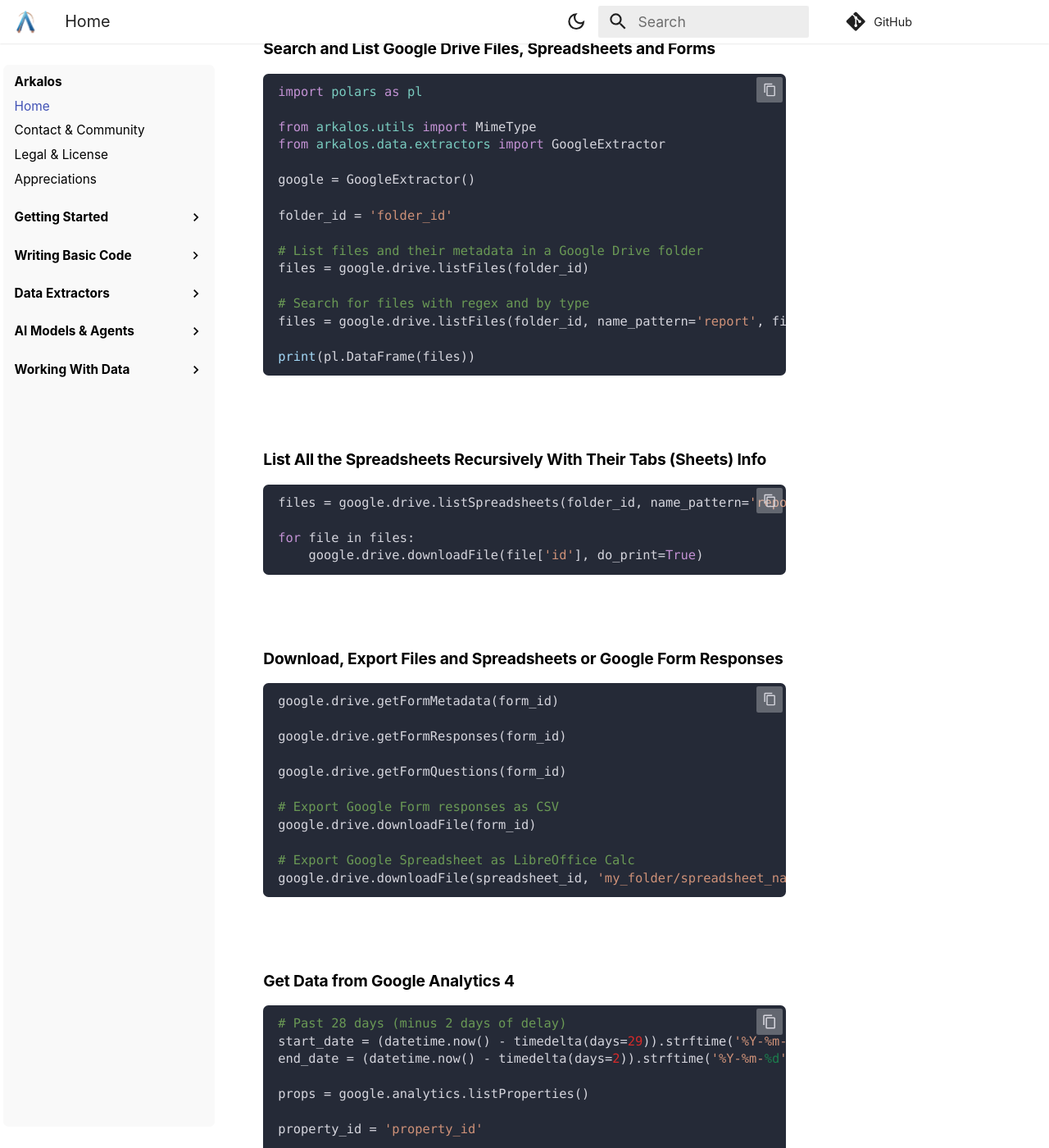
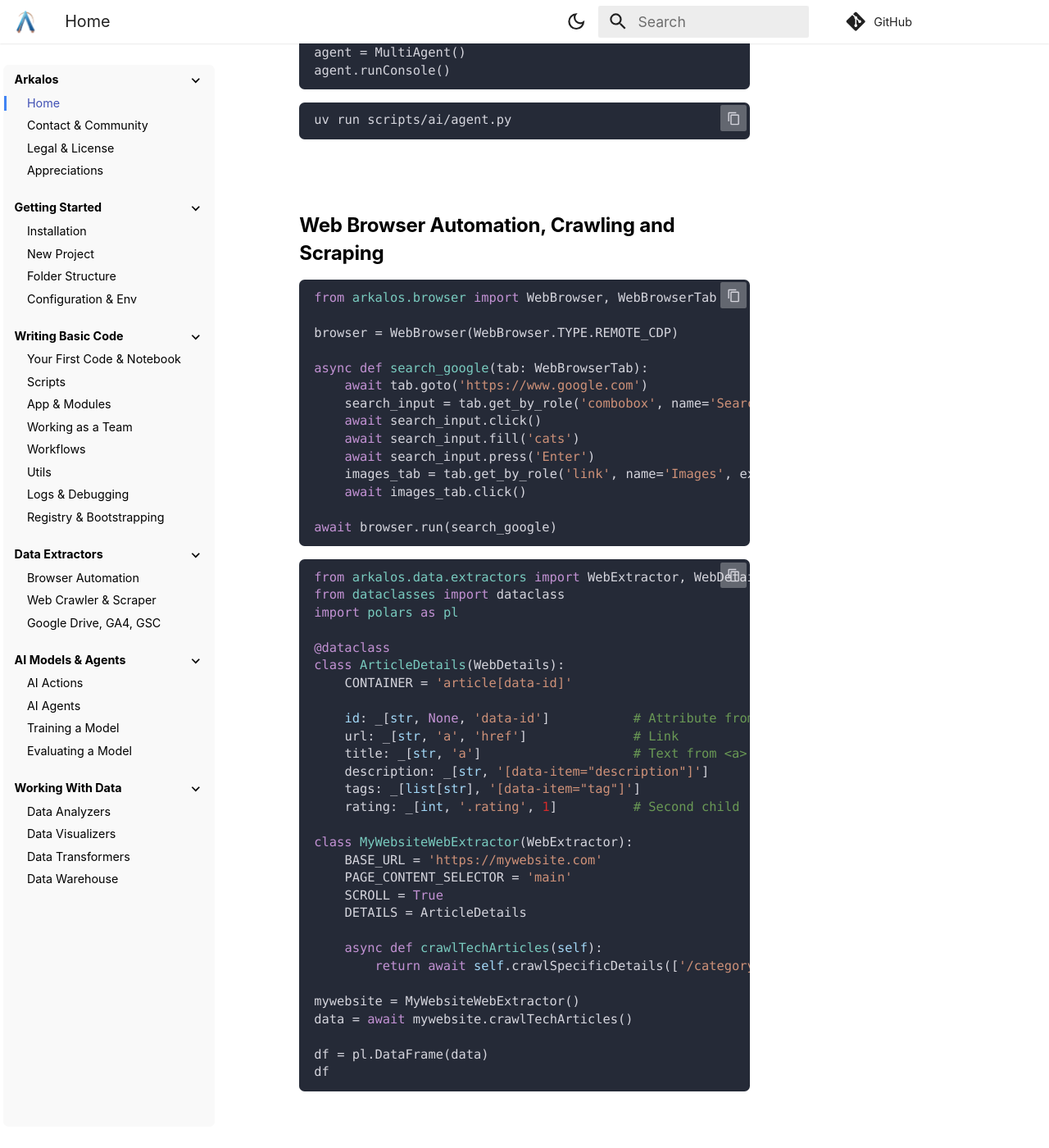
Before and after one commit to arkaloscom/arkalos-docs, an MkDocs documentation site: the page built from docs/index.md, in a window 1280 px wide and 1400 px high, scrolled down 7657 px. Shown: the whole window at 82% size. Built offline with MkDocs 1.6.1 and Material for MkDocs 9.7.7, drawn with Linux system fonts in a browser that asks for light colours; some web fonts are replaced; comment, search, counter and statistics services are not loaded; some of the changed text lies outside the part shown.

````diff
--- a/docs/assets/css/extra.css
+++ b/docs/assets/css/extra.css
@@ -6,6 +6,21 @@ https://github.com/squidfunk/mkdocs-material/blob/master/src/templates/assets/st
 html,
 body {
   font-size: 22px;
+}
+
+.md-grid {
+  max-width: 1600px;
+}
+
+.md-nav__title {
+  display: none;
+}
+
+.md-sidebar--primary .md-nav__list .md-nav__item {
+  font-size: 0.65rem !important;
+}
+.md-sidebar--secondary .md-nav__list .md-nav__item {
+  font-size: 0.65rem !important;
 }
 
 .md-typeset {
@@ -51,23 +66,55 @@ p {
   border-radius: 0.3rem;
 }
 
-.md-nav--primary .md-nav__title {
+/* .md-nav--primary .md-nav__title {
   background: none;
   box-shadow: none;
-}
+} */
 
-.md-sidebar__scrollwrap {
+.md-sidebar--primary .md-sidebar__scrollwrap {
   border-radius: 0.3rem;
 }
 
 article.md-content__inner {
-  margin-left: 2.5rem !important;
-  margin-right: 2.5rem !important;
+  margin-left: 4.5rem !important;
+  margin-right: 4.5rem !important;
 }
 
+nav.md-nav > ul.md-nav__list > li:not(:first-child) > label.md-nav__link {
+  margin-top: 1.2rem;
+}
 li.md-nav__item--nested label {
   font-weight: bold !important;
-  margin-top: 1.2rem;
+}
+
+/* For active menu items */
+.md-nav__link--active {
+  position: relative;
+}
+
+.md-nav__link--active::before {
+  content: "";
+  position: absolute;
+  left: -14px;
+  top: 0;
+  height: 100%;
+  width: 3px;
+  background-color: #4285f4; /* Change color as needed */
+  z-index: 10;
+}
+
+.md-sidebar--secondary .md-nav__item .md-nav .md-nav__link--active::before {
+  left: -29px;
+}
+
+.md-nav,
+.md-nav__list,
+.md-nav__item {
+  overflow: visible !important; /* Override any overflow: hidden */
+}
+
+.md-sidebar--primary .md-nav__link--active::before {
+  left: -28px;
 }
 
 /* Light mode */
@@ -90,9 +137,15 @@ li.md-nav__item--nested label {
   --md-code-hl-constant-color: #a2d7f6;
   --md-code-hl-variable-color: #d5d5dd;
 
-  .md-sidebar__scrollwrap {
+  .md-sidebar--primary .md-sidebar__scrollwrap {
     background-color: #f9f9f9;
   }
+  .md-nav--secondary {
+    border-left: 1px solid #ddd;
+  }
+  /* .md-nav--secondary .md-nav__link--active {
+    border-left: 2px red;
+  } */
 
   /* .highlight .c1 {
     color: #416b2e;
@@ -155,8 +208,11 @@ li.md-nav__item--nested label {
   --md-code-hl-constant-color: #a2d7f6;
   --md-code-hl-variable-color: #d5d5dd;
 
-  .md-sidebar__scrollwrap {
+  .md-sidebar--primary .md-sidebar__scrollwrap {
     background-color: hsla(var(--md-hue), 15%, 9%, 1);
+  }
+  .md-nav--secondary {
+    border-left: 1px solid #ddd;
   }
 
   .highlight span.filename {
@@ -198,21 +254,17 @@ li.md-nav__item--nested label {
 }
 
 /* .md-sidebar--primary, */
-.md-sidebar--secondary {
+/* .md-sidebar--secondary {
   opacity: 0;
   visibility: hidden;
-}
+} */
 
-.md-nav--primary {
+/* .md-nav--primary {
   padding-top: 0.5rem;
-}
+} */
 
 .md-header--shadow {
   box-shadow: 0 0 0 #0000001a, 0 0 0.1rem #0003;
-}
-
-.md-grid {
-  max-width: 1440px;
 }
 
 .admonition {
--- /dev/null
+++ b/docs/docs/browser.md
@@ -0,0 +1,177 @@
+# Python Browser Automation
+
+## Configuration
+
+Arkalos makes it easy to automate the web using a real browser. You can use it for scraping, crawling, or saving web pages as Markdown. It’s built on top of Microsoft’s [Playwright](https://playwright.dev/python/) engine — a modern and fast automation library that supports all major browsers.
+
+Playwright works by controlling a real browser (like Edge or Chrome), either in a headless mode (without UI) or with a visible window. It follows web standards and provides a powerful and clean API, like `query_selector_all()` to get multiple elements from the page.
+
+You can use Arkalos to:
+
+- Automate your browser while you're logged in
+- Interact with dynamic websites
+- Extract specific data
+- Scroll pages like a real user
+
+Before using browser features, make sure to install Playwright’s browsers and system dependencies:
+
+> [!NOTE]
+> Chrome and Edge will be installed globally and might overwrite your current browser installation. If you already have them installed, you can install only specific browsers. If you are inside WSL or server, install all of them.
+
+```bash title="VS Code terminal - inside the Arkalos project"
+playwright install --with-deps
+```
+
+If you don’t have the Playwright Python module yet, add it to your project:
+
+```bash
+uv add playwright
+```
+
+## For Windows and WSL Users
+
+If you're using **WSL (Windows Subsystem for Linux)**, Playwright may not be able to connect to your browser running in Windows. You might see timeout errors when launching a browser.
+
+To fix this, switch WSL's networking mode to **mirrored**, which lets your WSL environment access services running on Windows.
+
+Follow these steps:
+
+1. Create a `.wslconfig` file in your Windows user directory (e.g., `C:\Users\YourUsername`)
+2. Add this content:
+```ini title="C:\Users\YourUsername\.wslconfig"
+[wsl2]
+networkingMode=mirrored
+```
+
+3. Close all running VS Code and WSL terminals.
+4. Restart WSL from the **Windows Terminal (Admin)**:
+```bash
+wsl --shutdown
+```
+
+5. Reopen VS Code and your project inside WSL.
+6. Verify that WSL is using the mirrored networking mode:
+```bash
+wslinfo --wsl-version
+wslinfo --networking-mode
+```
+
+## Connecting to and Automating Your Real Browser
+
+Sometimes, you want to automate a **live browser that's already running**, for example to:
+
+- Skip login steps
+- Avoid CAPTCHAs
+- Access pages where you're already authenticated
+
+Arkalos supports this by connecting to browsers using the **Chromium DevTools Protocol (CDP)**—a remote debugging protocol supported by Edge and Chrome.
+
+> [!NOTE]
+> Only Chromium-based browsers like **Chrome** or **Edge** support CDP.
+
+### Launching Your Browser in CDP Mode
+
+To enable CDP, you need to start your browser with a special flag that opens a remote debugging port.
+
+**On Windows:**
+
+```bash title="Windows Terminal (Admin)"
+start msedge --remote-debugging-port=9222
+
+# or Chrome
+start chrome --remote-debugging-port=9222
+```
+
+**On macOS:**
+
+```bash title="Mac Terminal"
+sudo /Applications/Microsoft\ Edge.app/Contents/MacOS/Microsoft\ Edge --remote-debugging-port=9222
+
+# or Chrome
+sudo /Applications/Google\ Chrome.app/Contents/MacOS/Google\ Chrome --remote-debugging-port=9222
+```
+
+## Creating a WebBrowser and Running an Action
+
+Once your browser is running in CDP mode and you're logged in, you can connect to it using Arkalos.
+
+Use the `WebBrowser` class to launch or connect to a browser. By default, it creates a headless Edge browser. To connect to your live browser, use `REMOTE_CDP` type.
+
+Available browser types are defined inside `WebBrowser.TYPE`:
+
+- `REMOTE_CDP` – Connects to a running Chrome/Edge instance
+- `EDGE_HEADLESS` (default)
+- `EDGE_UI`
+- `CHROME_HEADLESS`
+- `CHROME_UI`
+- `FIREFOX_HEADLESS`
+- `FIREFOX_UI`
+- `SAFARI_HEADLESS`
+- `SAFARI_UI`
+
+```python title="notebooks/my_live_browser_automation.ipynb"
+from arkalos.browser import WebBrowser, WebBrowserTab
+
+browser = WebBrowser(WebBrowser.TYPE.REMOTE_CDP)
+
+async def search_google(tab: WebBrowserTab):
+    await tab.goto('https://www.google.com')
+    search_input = tab.get_by_role('combobox', name='Search')
+    await search_input.click()
+    await search_input.fill('cats')
+    await search_input.press('Enter')
+    images_tab = tab.get_by_role('link', name='Images', exact=True)
+    await images_tab.click()
+
+await browser.run(search_google)
+```
+
+> [!NOTE]
+> Arkalos uses **async/await** syntax. If you're working in a Jupyter notebook, you can use `await` directly. For regular Python scripts, wrap it with `asyncio.run()`.
+
+This example will open your real browser and run a search on Google, just like a user would.
+
+You can pass more arguments to the `run()` callback and return data from it. The `tab` parameter gives you full control of the browser page.
+
+## Impersonation
+
+When you create a `WebBrowser`, Arkalos automatically sets:
+
+- Correct headers
+- User agent strings
+- Browser behaviors
+
+This helps you avoid detection or errors when interacting with modern websites.
+
+## Testing Headers, User Agent, IP, and Cookies
+
+To debug or inspect what your browser is sending, use this utility:
+
+```python title="notebooks/browser.ipynb"
+test = await WebBrowser().testHeadersCookiesIP()
+headers = test['headers']
+cookies = test['cookies']
+ip = test['origin']
+```
+
+This tells you:
+
+- What headers are being sent
+- The cookies stored
+- Your current IP address
+
+Useful for testing VPNs, proxies, or impersonation setup.
+
+## Scrolling
+
+Many modern websites load content as you scroll. Arkalos supports smooth, human-like scrolling with `WebBrowser.scroll(tab)`.
+
+Use it inside your automation callback:
+
+```python title="notebooks/browser.ipynb"
+async def handle_page(tab: WebBrowserTab):
+    WebBrowser.scroll(tab)
+    ...
+```
+
+This helps trigger lazy-loaded content or infinite scroll.
--- /dev/null
+++ b/docs/docs/web-crawler.md
@@ -0,0 +1,283 @@
+
+# Python Web Extractor, Scraper & Crawler
+
+Before you start, make sure the [browser is configured properly](/docs/browser/).
+
+Arkalos includes a powerful built-in **WebExtractor** tool that allows you to automate the process of gathering data from websites, whether it's downloading full articles, scraping specific information, or crawling multiple pages linked from a start page.
+
+- **Crawling** means starting from a base URL and automatically following internal links to extract data from every page it finds.
+- **Scraping** means extracting specific data (like a title or price) from a specific page or part of a page.
+
+
+
+## 🕸️ Crawling a Website: Saving Web Pages in Markdown
+
+Want to download a website’s content for offline reading or AI training? Here's how to crawl the Arkalos documentation and save each page in Markdown format:
+
+```python title="notebooks/web_extractor.ipynb"
+from arkalos.data.extractors import WebExtractor
+
+arkalos = WebExtractor('https://arkalos.com', True, 'article')
+arkalos.crawl()
+```
+
+This creates a folder at `data/drive/crawl/arkalos.com/` containing one Markdown file per page.
+
+**WebExtractor parameters:**
+
+1. **Base URL** – Starting page.
+2. **Trailing slash flag** – Set to `True` if URLs on the site end with a slash (e.g. `/docs/`).
+3. **CSS selector for content** – For example `main`, or a specific `.class` or `#id` where the content is located.
+
+> [!NOTE]
+> Arkalos waits for the page and main content area to fully load before scraping.
+
+Calling `crawl()` starts from the base page, discovers internal links, and saves every visited page as Markdown.
+
+
+
+## 🎯 Scraping Specific Pages Only
+
+You don’t always need the whole website. If you want to scrape specific pages, use:
+
+```python title="notebooks/web_extractor.ipynb"
+await arkalos.crawlSpecificPages(['docs/installation'])
+```
+
+Pass a list of relative URLs. Arkalos will visit each and extract the content using the same content selector.
+
+
+
+## 🔍 Extracting Specific Details From Pages
+
+Want to extract things like titles, prices, tags, or ratings from multiple articles on a page? You can create your own structured extractor.
+
+### Step 1: Define what data to extract
+
+Here’s an example website that has this HTML:
+
+```html
+<article data-id="6IF3WGP8V">
+  <a href="...">Title of the article</a>
+  <div data-item="description">Article text</div>
+  <div class="rating">
+    <img ...>
+    5
+  </div>
+  <div class="tags">
+    <span data-item="tag">Category A</span>
+    <span data-item="tag">Category B</span>
+  </div>
+</article>
+```
+
+### Step 2: Create a `WebDetails` class
+
+```python title="data/extractors/my_website_web_extractor.py"
+from arkalos.data.extractors import WebExtractor, WebDetails, _
+from dataclasses import dataclass
+import polars as pl
+
+@dataclass
+class ArticleDetails(WebDetails):
+    CONTAINER = 'article[data-id]'
+
+    id: _[str, None, 'data-id']           # Attribute from container
+    url: _[str, 'a', 'href']              # Link
+    title: _[str, 'a']                    # Text from <a>
+    description: _[str, '[data-item="description"]']
+    tags: _[list[str], '[data-item="tag"]']
+    rating: _[int, '.rating', 1]          # Second child (after image)
+```
+
+The `_` is a special alias for `Annotated` to provide typing and selector info in one line.
+
+
+
+### Step 3: Create your custom extractor
+
+```python title="data/extractors/my_website_web_extractor.py"
+class MyWebsiteWebExtractor(WebExtractor):
+    BASE_URL = 'https://mywebsite.com'
+    PAGE_CONTENT_SELECTOR = 'main'
+    SCROLL = True
+    DETAILS = ArticleDetails
+
+    async def crawlTechArticles(self):
+        return await self.crawlSpecificDetails(['/category/tech'])
+```
+
+
+
+### Step 4: Run your crawler
+
+```python title="notebooks/my_web_crawler.ipynb"
+mywebsite = MyWebsiteWebExtractor()
+data = await mywebsite.crawlTechArticles()
+
+df = pl.DataFrame(data)
+df
+```
+
+You can view the results directly in VS Code using the **Data Wrangler** extension.
+
+
+
+## 🧩 WebDetails and Annotations
+
+To extract structured data from pages, you define a subclass of `WebDetails` and annotate each property using a custom annotation format. These annotations tell the scraper **what** to extract and **how**.
+
+The annotation format is:
+
+```python
+_[data_type, 'CSS selector' | None, optional_extraction_instruction]
+```
+
+- `data_type`: The expected Python type of the result. This can be:
+    - `str`, `int`, `float`
+    - `list[str]` — to extract multiple values as a list using `querySelectorAll()`
+
+- `'CSS selector'`: A standard CSS selector string for locating the desired element inside the container. If set to `None`, the container itself will be used.
+
+- `optional_extraction_instruction`: Tells how to extract the data. It could be:
+    - An attribute name (e.g. `'href'`)
+    - A `slice`, like `1:` or `:3`
+    - A regular expression string with **one capture group**
+    - An integer — to get a specific child node (e.g. the second text node)
+
+**Default Behavior:**
+
+If you only provide the data type and a CSS selector — without any extras — the **text content** of the element is extracted using `.textContent`.
+
+If the CSS selector doesn't match anything inside the container, the default value for the data type is returned (`""`, `0`, etc.).
+
+
+**Supported Extraction Instructions (the 3rd argument)**
+
+1. **Attribute Name**
+   ```python
+   url: _[str, 'a', 'href']
+   ```
+   Extracts the value of the `href` attribute from the `<a>` element.
+
+2. **Slice**
+   ```python
+   price: _[int, '.price', '1:']  # Skips the currency symbol
+   ```
+   If `.price` contains text like `"$99"`, the slice will extract `"99"` and convert it to `int`.
+
+3. **Regular Expression**
+   ```python
+   sku: _[str, '.sku', r'ID-(\w{8})']
+   ```
+   Extracts matched group from a string like `"Product ID-ABC12345"`.
+
+4. **Child Node Index**
+   ```python
+   rating: _[int, '.rating', 1]
+   ```
+   Useful when the target number is inside a sibling text node, and you want to skip over images or other tags.
+
+
+
+**Lists with querySelectorAll()**
+
+When the type is `list[str]`, `querySelectorAll()` is used instead of `querySelector()`, and all matched elements’ text contents are extracted into a list:
+
+```python
+tags: _[list[str], '[data-item="tag"]']
+# ⟶ ['Category A', 'Category B']
+```
+
+**If You Want to Extract from the Container Itself**
+
+Set the selector to `None` and use an attribute name or other instruction:
+
+```python
+id: _[str, None, 'data-id']
+```
+
+
+
+## 🧱 WebExtractor Constants
+
+Your custom WebExtractor can set these config values:
+
+Required:
+
+- `BASE_URL`: Starting point for crawling
+- `PAGE_CONTENT_SELECTOR`: The main content selector
+
+Optional:
+
+- `BROWSER_TYPE`: Choose browser type (default is `EDGE_HEADLESS`)
+- `TRAIL_SLASH`: Add a trailing slash to URLs (default `False`)
+- `WAIT_FOR_SELECTOR`: Wait for this selector to appear before scraping
+- `CLICK_TEXT`: Auto-click this button (e.g. cookie popup) before scraping
+- `SCROLL`: Scroll the page to load dynamic content (default `False`)
+
+For structured details:
+
+- `DETAILS`: Your custom `WebDetails` class; or
+- `JSON_DETAILS`: or JS code to extract data from JSON blobs on the page
+
+
+
+
+## 📦 Scraping JSON Data From Web Pages
+
+Some websites store content as embedded JSON inside `<script>` tags.
+
+You can extract it using JavaScript instead of HTML selectors:
+
+```python title="data/extractors/my_website_web_extractor.py"
+class MyWebsiteWebExtractor(WebExtractor):
+    BASE_URL = 'https://mywebsite.com'
+    PAGE_CONTENT_SELECTOR = 'main'
+    JSON_DETAILS = 'JSON.stringify(JSON.parse(document.querySelector("script#__DATA__").textContent).props.articles)'
+
+    async def crawlTechArticles(self):
+        return await self.crawlSpecificDetailsJSON(['/category/tech'])
+```
+
+Use `crawlSpecificDetailsJSON()` instead of `crawlSpecificDetails()` when using JSON extraction.
+
+
+
+
+## 🧾 Get Raw HTML or a Parsed HTML Document
+
+Arkalos can fetch the raw HTML or a parsed document using `HTMLDocumentParser`.
+
+```python
+html = await extractor.getPageHTML(url)
+doc = await extractor.getPageHTMLDoc(url)
+```
+
+The `doc` object has many useful properties:
+
+```python
+doc.url
+doc.baseURL
+doc.domain
+doc.path
+doc.charset
+doc.title
+doc.meta
+doc.metaProps
+doc.links
+doc.pageLinks
+doc.internalPageLinks
+doc.externalPageLinks
+doc.cleanHTML
+doc.contentHTML
+doc.markdown
+```
+
+You can import `HTMLDocumentParser` from:
+
+```python
+from arkalos.utils.html_utils import HTMLDocumentParser
+```
+
+It uses **BeautifulSoup4** (with **lxml**) and **markdownify** for conversion to clean Markdown.
--- a/docs/index.md
+++ b/docs/index.md
@@ -1,4 +1,8 @@
-
+<style>
+.md-sidebar--secondary {
+    opacity: 0 !important;
+}
+</style>
 
 # The Python Framework for AI & Data Artisans
 
@@ -72,7 +76,9 @@ uv run arkalos init
 
 * **📓 Jupyter Notebook Friendly:**<br> Start with a simple notebook and easily transition to scripts, full apps, or microservices.
 
-* **📊 Built-in Data Warehouse:**<br> Connect to Notion, Airtable, Google Drive, and more. Uses SQLite for a local, lightweight data warehouse.
+* **🕸️ Browser Automation & Structured Web Crawling & Scraping:**<br> Control a real browser to bypass auth and captchas, crawl dynamic websites, and extract structured data using simple annotations with CSS selectors, attributes, slices, and regex — no manual parsing needed.
+
+* **📊 Built-in Data Extractors & Warehouse:**<br> Connect to Notion, Airtable, Google Drive, and more. Uses SQLite for a local, lightweight data warehouse.
 
 * **🤖 AI, LLM & RAG Ready. Talk to Your Own Data:**<br> Train AI models, run LLMs, and build AI and RAG pipelines locally. Fully open-source and compliant. Built-in AI agent helps you to talk to your own data in natural language.
 
@@ -251,6 +257,60 @@ uv run scripts/ai/agent.py
 
 
 
+## Web Browser Automation, Crawling and Scraping
+
+```python
+from arkalos.browser import WebBrowser, WebBrowserTab
+
+browser = WebBrowser(WebBrowser.TYPE.REMOTE_CDP)
+
+async def search_google(tab: WebBrowserTab):
+    await tab.goto('https://www.google.com')
+    search_input = tab.get_by_role('combobox', name='Search')
+    await search_input.click()
+    await search_input.fill('cats')
+    await search_input.press('Enter')
+    images_tab = tab.get_by_role('link', name='Images', exact=True)
+    await images_tab.click()
+
+await browser.run(search_google)
+```
+
+```python
+from arkalos.data.extractors import WebExtractor, WebDetails, _
+from dataclasses import dataclass
+import polars as pl
+
+@dataclass
+class ArticleDetails(WebDetails):
+    CONTAINER = 'article[data-id]'
+
+    id: _[str, None, 'data-id']           # Attribute from container
+    url: _[str, 'a', 'href']              # Link
+    title: _[str, 'a']                    # Text from <a>
+    description: _[str, '[data-item="description"]']
+    tags: _[list[str], '[data-item="tag"]']
+    rating: _[int, '.rating', 1]          # Second child (after image)
+
+class MyWebsiteWebExtractor(WebExtractor):
+    BASE_URL = 'https://mywebsite.com'
+    PAGE_CONTENT_SELECTOR = 'main'
+    SCROLL = True
+    DETAILS = ArticleDetails
+
+    async def crawlTechArticles(self):
+        return await self.crawlSpecificDetails(['/category/tech'])
+
+mywebsite = MyWebsiteWebExtractor()
+data = await mywebsite.crawlTechArticles()
+
+df = pl.DataFrame(data)
+df
+```
+
+
+
+
 ## Powerful Google Extractor
 
 ### Search and List Google Drive Files, Spreadsheets and Forms
--- a/mkdocs.yml
+++ b/mkdocs.yml
@@ -11,7 +11,7 @@ extra:
     - icon: fontawesome/brands/x-twitter
       link: https://x.com/mevrael
     - icon: fontawesome/brands/github
-      link: https://github.com/arkalos/arkalos
+      link: https://github.com/arkaloscom/arkalos
 
 theme:
   name: material
@@ -41,7 +41,7 @@ theme:
     # - navigation.tabs.sticky
     # - navigation.sticky
     # - navigation.sections
-    # - navigation.expand
+    - navigation.expand
     # - toc.integrate
     # - navigation.top
     - content.code.copy
@@ -78,10 +78,11 @@ extra_javascript:
   - assets/js/extra.js
 
 nav:
-  - Home: index.md
-  - Contact & Community: contact.md
-  - Legal & License: legal.md
-  - Appreciations: appreciations.md
+  - Arkalos:
+    - Home: index.md
+    - Contact & Community: contact.md
+    - Legal & License: legal.md
+    - Appreciations: appreciations.md
   - Getting Started:
     - Installation: docs/installation.md
     - New Project: docs/new-project.md
@@ -97,6 +98,8 @@ nav:
     - Logs & Debugging: docs/logs.md
     - Registry & Bootstrapping: docs/registry.md
   - Data Extractors:
+    - Browser Automation: docs/browser.md
+    - Web Crawler & Scraper: docs/web-crawler.md
     - Google Drive, GA4, GSC: docs/con-google.md
   - AI Models & Agents:
     - AI Actions: docs/ai-actions.md
@@ -104,8 +107,8 @@ nav:
     - Training a Model: docs/ai-models.md
     - Evaluating a Model: docs/ai-eval.md
   - Working With Data:
-    - Data Sources & Extractors: docs/data-sources.md
+    - Data Analyzers: docs/data-analyzers.md
+    - Data Visualizers: docs/data-visualizers.md
+    # - Data Sources & Extractors: docs/data-sources.md
     - Data Transformers: docs/data-transformers.md
     - Data Warehouse: docs/data-warehouse.md
-    - Data Analyzers: docs/data-analyzers.md
-    - Data Visualizers: docs/data-visualizers.md
````
Also changed, not shown: docs/appreciations.md (+22 -5 lines), docs/docs/installation.md (+0 -11 lines).
